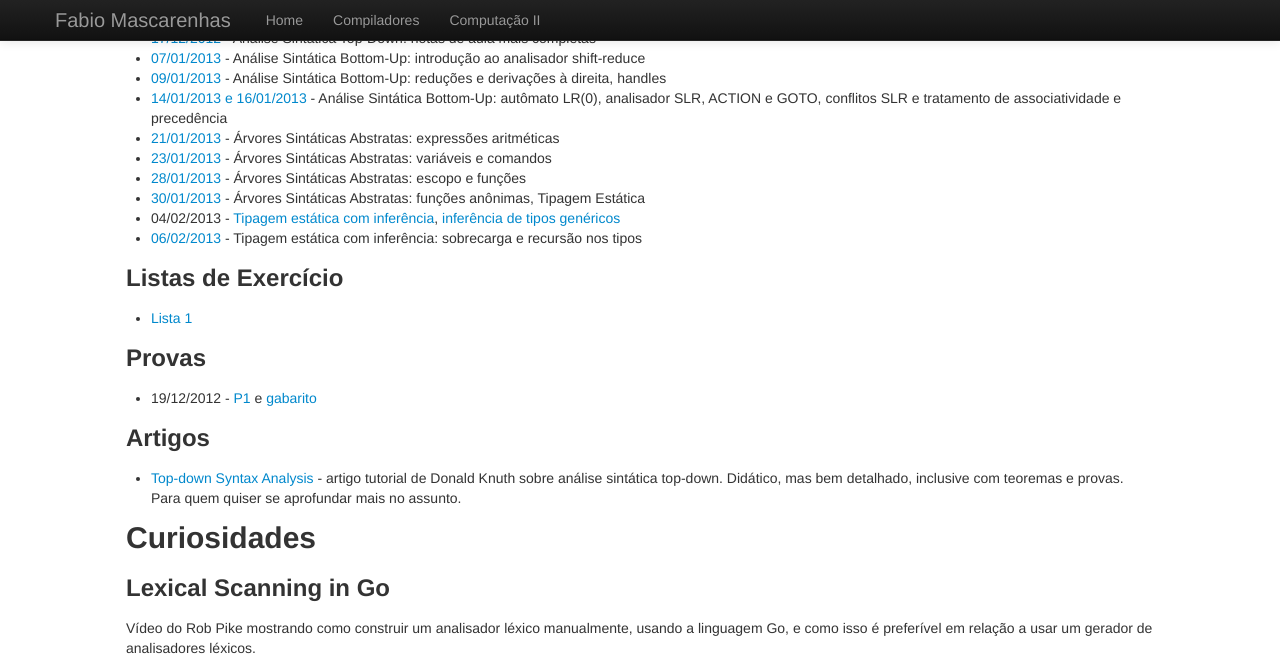
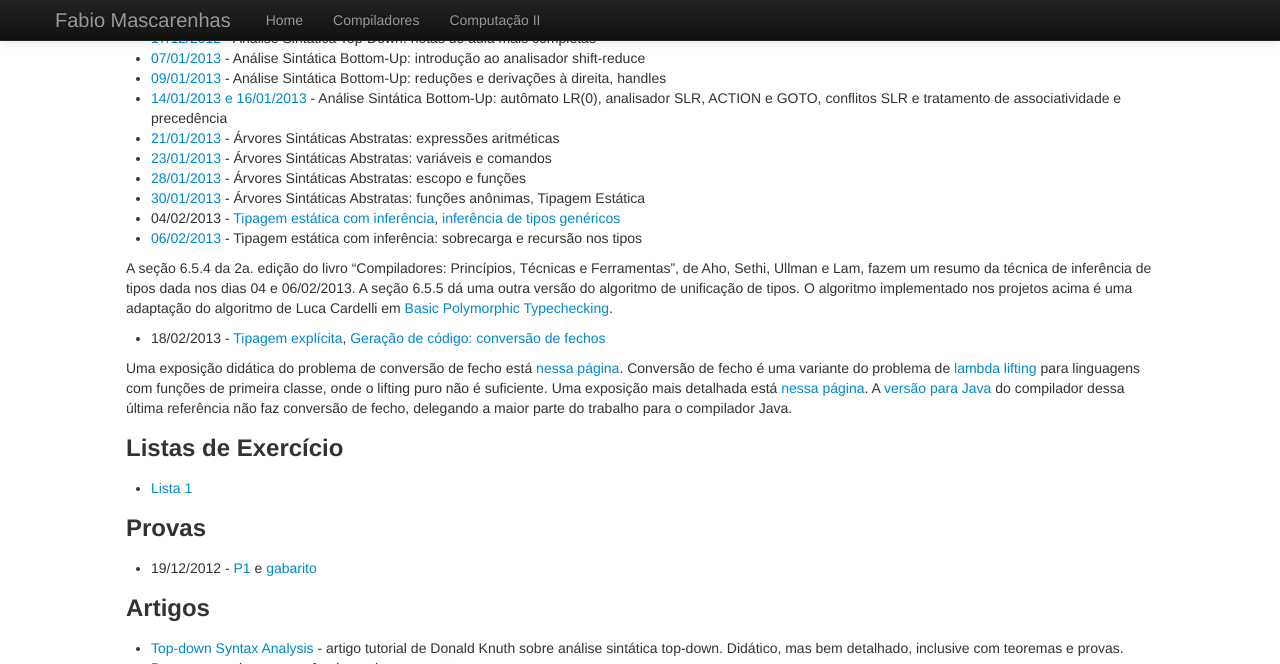
Before and after one commit to fabiomascarenhas/fabiomascarenhas.github.com, a Jekyll site: the page built from comp/index.md, in a window 1280 px wide and 900 px high, scrolled down 1957 px, cut to the strip 0-664 px from the top of the window. Built offline with Jekyll 4.4.1, drawn with Linux system fonts in a browser that asks for light colours; some of the changed text lies outside the part shown.

Commit message:
notas de aula compiladores 18/02/13

```diff
--- a/comp/index.md
+++ b/comp/index.md
@@ -32,12 +32,12 @@ Datas das Provas
 
 P1: 19/12/2012
 
-P2: 27/02/2013
+P2: 11/03/2013
 
-P3: 06/03/2013
+P3: 13/03/2013
 
-Todas as provas caem na quarta-feira, e serão feitas no mesmo horário e
-local das aulas (LAB I, 15-17).
+As provas serão feitas ou na sala DLC ou na sala DCC, a depender da disponibilidade,
+no mesmo horário da aula.
 
 Trabalhos Práticos
 ------------------
@@ -160,6 +160,18 @@ tem código que exercita as classes.
 * 04/02/2013 - [Tipagem estática com inferência](Semantic_04022013_inference.zip), [inferência de tipos genéricos](Semantic_04022013_generics.zip)
 * [06/02/2013](Semantic_06022013.zip) - Tipagem estática com inferência: sobrecarga e recursão nos tipos
 
+A seção 6.5.4 da 2a. edição do livro "Compiladores: Princípios, Técnicas e Ferramentas", de Aho,
+Sethi, Ullman e Lam, fazem um resumo da técnica de inferência de tipos dada nos dias 04 e 06/02/2013.
+A seção 6.5.5 dá uma outra versão do algoritmo de unificação de tipos. O algoritmo implementado nos projetos
+acima é uma adaptação do algoritmo de Luca Cardelli em [Basic Polymorphic Typechecking](http://web.cecs.pdx.edu/~antoy/Courses/TPFLP/lectures/TYPE/BasicTypechecking.pdf).
+
+* 18/02/2013 - [Tipagem explícita](Semantic_18022013.zip), [Geração de código: conversão de fechos](Codegen_18022013.zip)
+
+Uma exposição didática do problema de conversão de fecho está [nessa página](http://matt.might.net/articles/closure-conversion/). Conversão de fecho é uma variante do problema de [lambda lifting](http://en.wikipedia.org/wiki/Lambda_lifting)
+para linguagens com funções de primeira classe, onde o lifting puro não é suficiente. Uma exposição mais detalhada
+está [nessa página](http://matt.might.net/articles/compiling-scheme-to-c/). A [versão para Java](http://matt.might.net/articles/compiling-to-java/) do compilador dessa última referência não faz conversão de fecho, delegando a maior parte
+do trabalho para o compilador Java.
+
 ### Listas de Exercício
 
 * [Lista 1](lista1.html)
```
Also changed, not shown: 2 other files.
